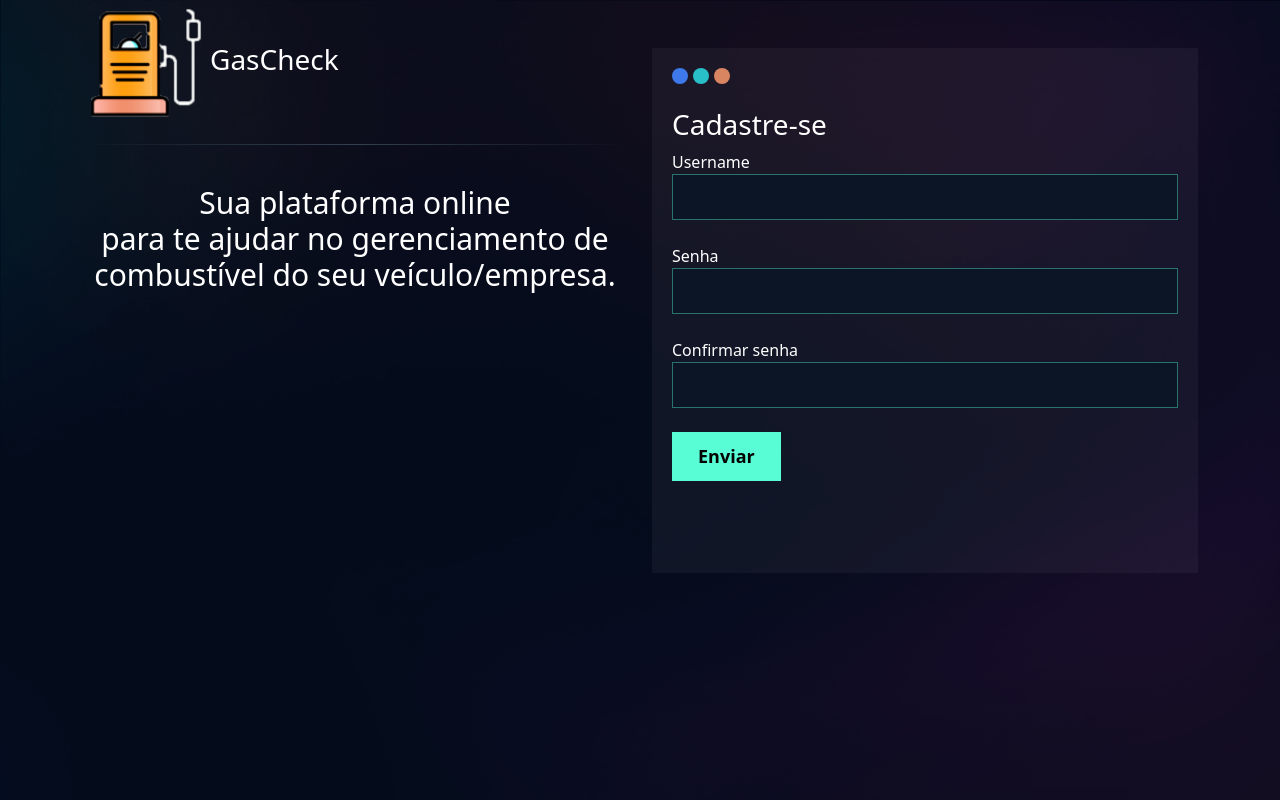
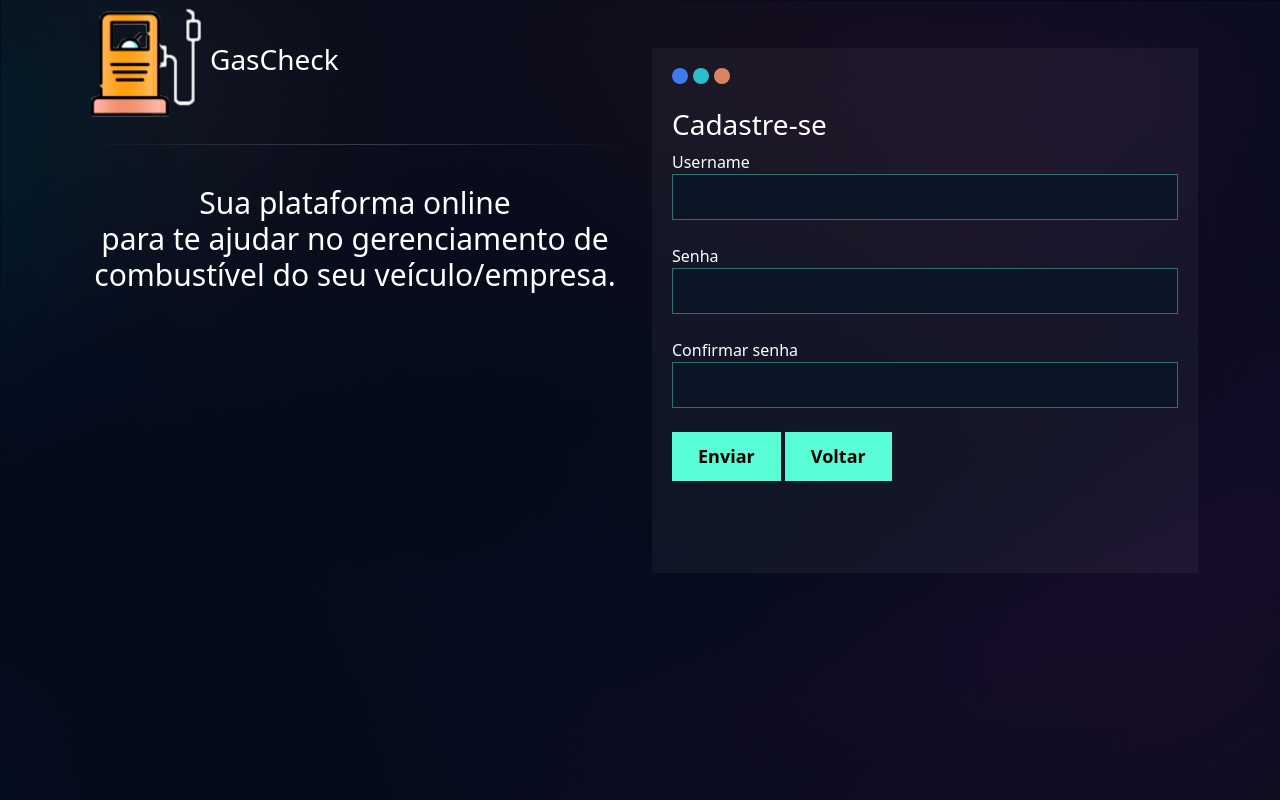
Before and after one commit to felipepurgano/GasCheck, a Django app: page /usuarios/cadastro/ in a window 1280 px wide. Run offline with Django 3.2, Linux system fonts and the light colour scheme.

Commit message:
Update cadastro.html

```diff
--- a/usuarios/templates/cadastro.html
+++ b/usuarios/templates/cadastro.html
@@ -58,6 +58,7 @@
                             <br>
                             <br>
                             <input type="submit" value="Enviar" class="btn-cadastro">
+                            <input type="button" value="Voltar" onclick="window.location.href='{% url 'login' %}'" class="btn-cadastro">
                             <br>
                             <br>
                             <br>
```
